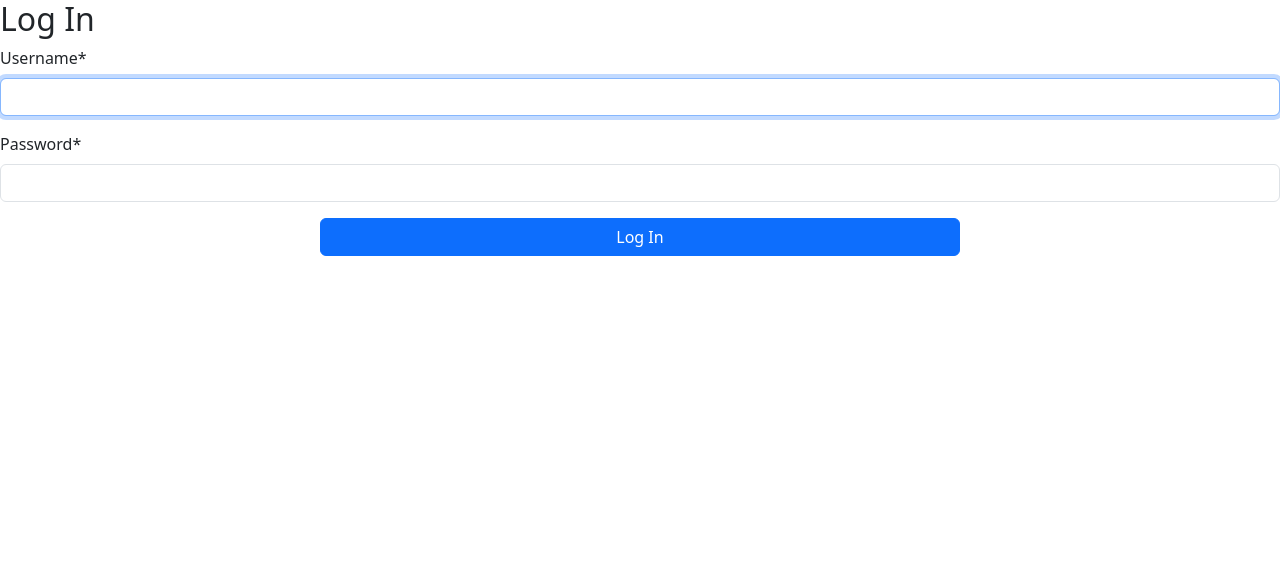
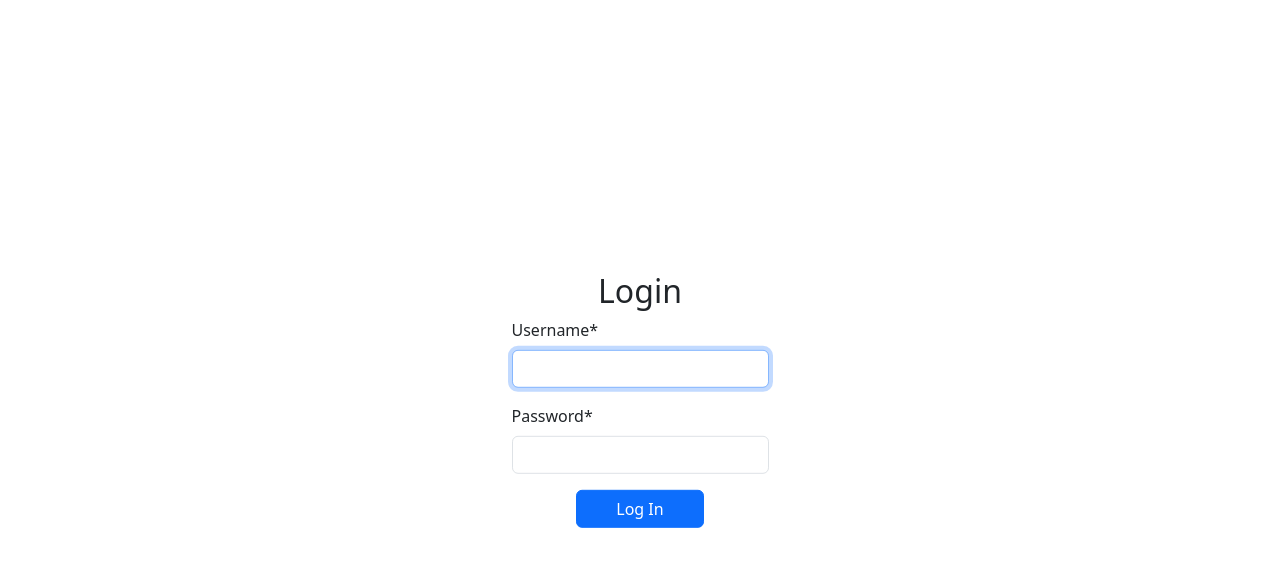
Before and after one commit to PrimusCenturion/Django_CRM, a Django app: page /users/login/ in a window 1280 px wide. Shown: the top 567 px of the page. Run offline with Django 4.2, Linux system fonts and the light colour scheme; some libraries are stand-ins or nearby versions.

Commit message:
Added Static file directory and styled login and signup pages

```diff
--- a/base/settings.py
+++ b/base/settings.py
@@ -121,6 +121,10 @@ USE_TZ = True
 
 STATIC_URL = 'static/'
 
+STATICFILES_DIRS = [
+    BASE_DIR / "static",
+]
+
 # Default primary key field type
 # https://docs.djangoproject.com/en/4.2/ref/settings/#default-auto-field
 
--- a/templates/base.html
+++ b/templates/base.html
@@ -6,6 +6,7 @@
     <meta name="viewport" content="width=device-width, initial-scale=1.0">
     <link href="https://cdn.jsdelivr.net/npm/bootstrap@5.3.2/dist/css/bootstrap.min.css" rel="stylesheet"
         integrity="sha384-T3c6CoIi6uLrA9TneNEoa7RxnatzjcDSCmG1MXxSR1GAsXEV/Dwwykc2MPK8M2HN" crossorigin="anonymous">
+    {% block CSS %}{% endblock CSS %}
     <title>
         Django CRM
         {% block TITLE %}
@@ -13,7 +14,7 @@
     </title>
 </head>
 
-<body>
+<body class="{% block BODY_CLASS %}{% endblock BODY_CLASS %}">
     {% block CONTENT %}
     {% endblock CONTENT %}
     <script src="https://cdn.jsdelivr.net/npm/bootstrap@5.3.2/dist/js/bootstrap.bundle.min.js"
--- a/templates/registration/login.html
+++ b/templates/registration/login.html
@@ -4,12 +4,19 @@
 {% block TITLE %} - Log In{% endblock TITLE %}
 
 {% block CONTENT %}
-    <h2>Log In</h2>
+<div
+    class="d-flex flex-column justify-content-center align-items-center position-absolute top-50 start-50 translate-middle w-75">
+
+    <div class="d-flex">
+        <h2>Login</h2>
+    </div>
     <form method="post">
-    {% csrf_token %}
-    {{ form|crispy }}
-    <div class="d-grid gap-2 col-6 mx-auto">
-        <button type="submit" class="btn btn-primary">Log In</button>
-    </div>
+        {% csrf_token %}
+        {{ form|crispy }}
+        <div class="d-grid gap-2 col-6 mx-auto">
+            <button type="submit" class="btn btn-primary">Log In</button>
+        </div>
     </form>
+
+</div>
 {% endblock CONTENT %}
```
Also changed, not shown: templates/registration/signup.html (+10 -0 lines), README.md, static/css/style.css (added).
